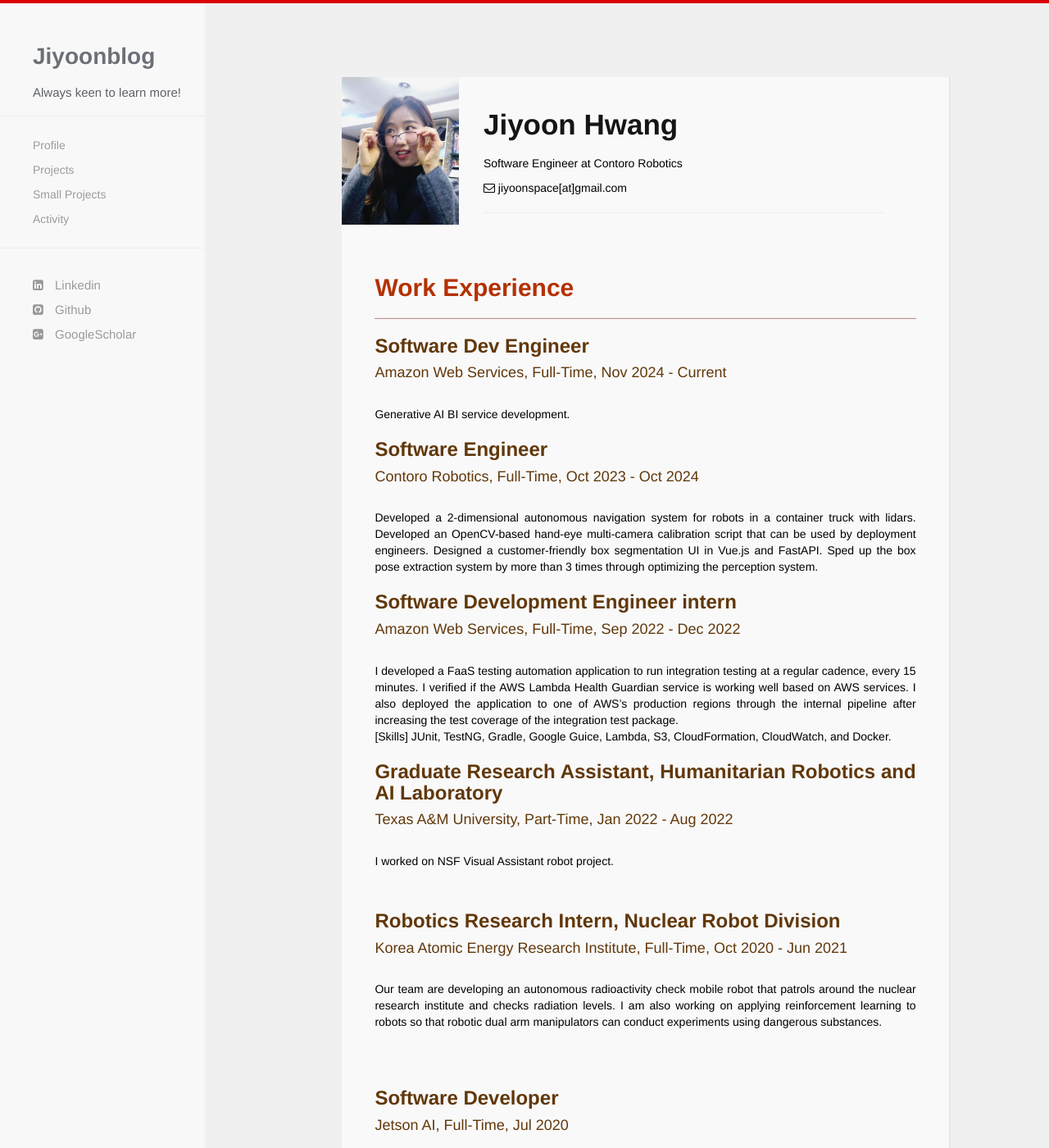
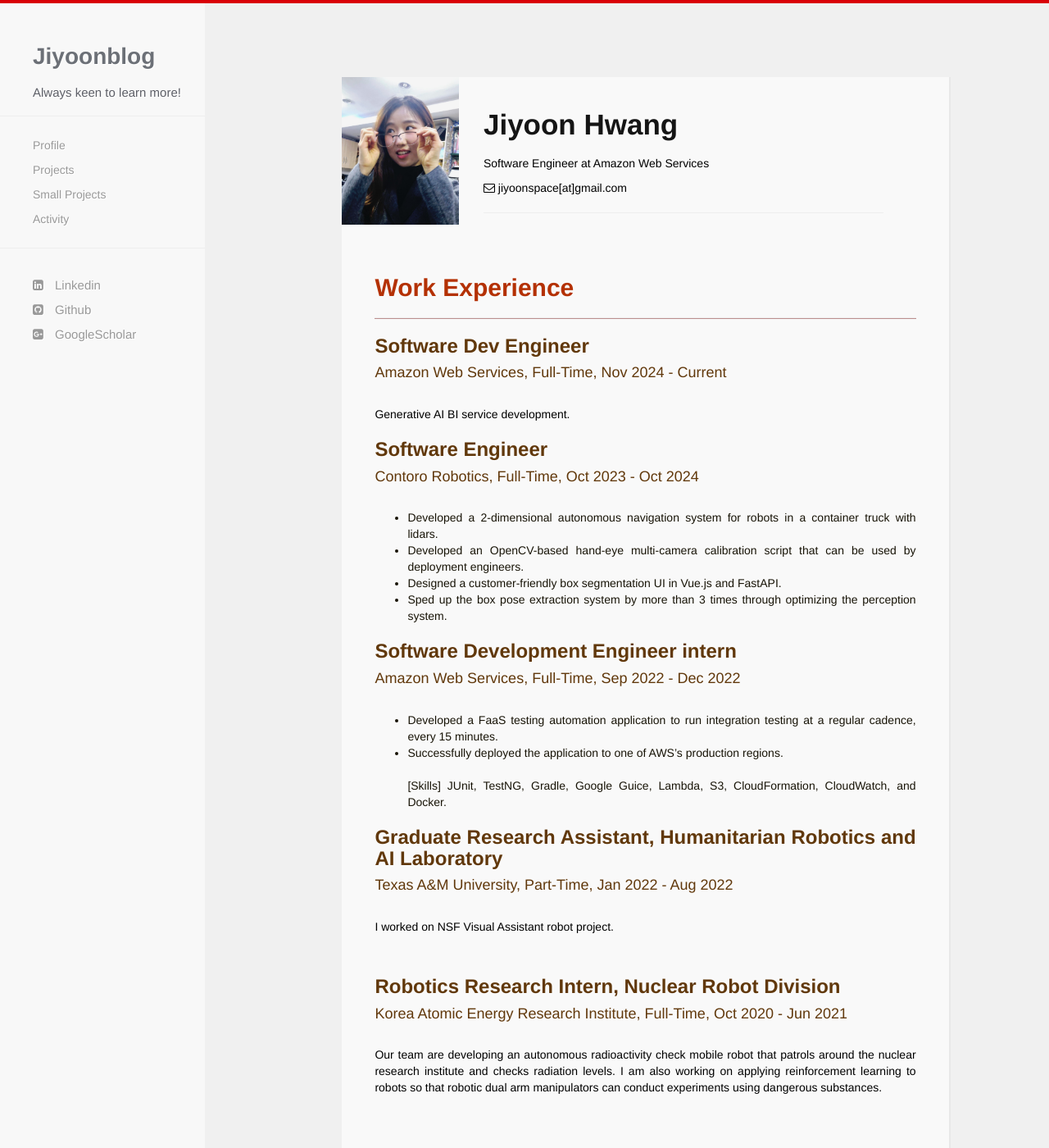
Before and after one commit to jiyoonspace/jiyoonspace.github.io, a Jekyll site: the page built from about.html, in a window 1280 px wide and 1400 px high. Shown: the whole window at 82% size. Built offline with Jekyll 4.4.1, drawn with Linux system fonts in a browser that asks for light colours; nearby versions of some CDN libraries.

Commit message:
update the current employer

```diff
--- a/about.html
+++ b/about.html
@@ -14,7 +14,7 @@ title: About
                         </div>
                         <div class="col-md-9">
                             <h1>Jiyoon Hwang</h1>
-                            <p> Software Engineer at Contoro Robotics </p>
+                            <p> Software Engineer at Amazon Web Services </p>
                             <p><i class="fa fa-envelope-o"></i>&nbsp;jiyoonspace[at]gmail.com </p>
                             <hr />
                         </div>
@@ -46,21 +46,20 @@ title: About
                                     <h3>Software Engineer</h3>
                                     <h4>Contoro Robotics, Full-Time, Oct 2023 - Oct 2024</h4>
                                     <br />
-                                    <p>
-                                        Developed a 2-dimensional autonomous navigation system for robots in a container truck with lidars.
-                                        Developed an OpenCV-based hand-eye multi-camera calibration script that can be used by deployment engineers.
-                                        Designed a customer-friendly box segmentation UI in Vue.js and FastAPI.
-                                        Sped up the box pose extraction system by more than 3 times through optimizing the perception system.
-                                    </p>
+                                    <ul>
+                                        <li>Developed a 2-dimensional autonomous navigation system for robots in a container truck with lidars.</li>
+                                        <li>Developed an OpenCV-based hand-eye multi-camera calibration script that can be used by deployment engineers.</li>
+                                        <li>Designed a customer-friendly box segmentation UI in Vue.js and FastAPI. </li>
+                                        <li>Sped up the box pose extraction system by more than 3 times through optimizing the perception system. </li>
+                                    </ul>
                                 </div>
                                 <div class="cv-item" style="text-align:justify">
                                     <h3>Software Development Engineer intern</h3>
                                     <h4>Amazon Web Services, Full-Time, Sep 2022 - Dec 2022</h4>
                                     <br />
-                                    <p>
-                                        I developed a FaaS testing automation application to run integration testing at a regular cadence, every 15 minutes.
-                                        I verified if the AWS Lambda Health Guardian service is working well based on AWS services.
-                                        I also deployed the application to one of AWS’s production regions through the internal pipeline after increasing the test coverage of the integration test package.
+                                    <ul>
+                                        <li>Developed a FaaS testing automation application to run integration testing at a regular cadence, every 15 minutes.</li>
+                                        <li>Successfully deployed the application to one of AWS’s production regions.</li>
                                         <br />
                                         [Skills] JUnit, TestNG, Gradle, Google Guice, Lambda, S3, CloudFormation, CloudWatch, and Docker.
                                         <br />
```
